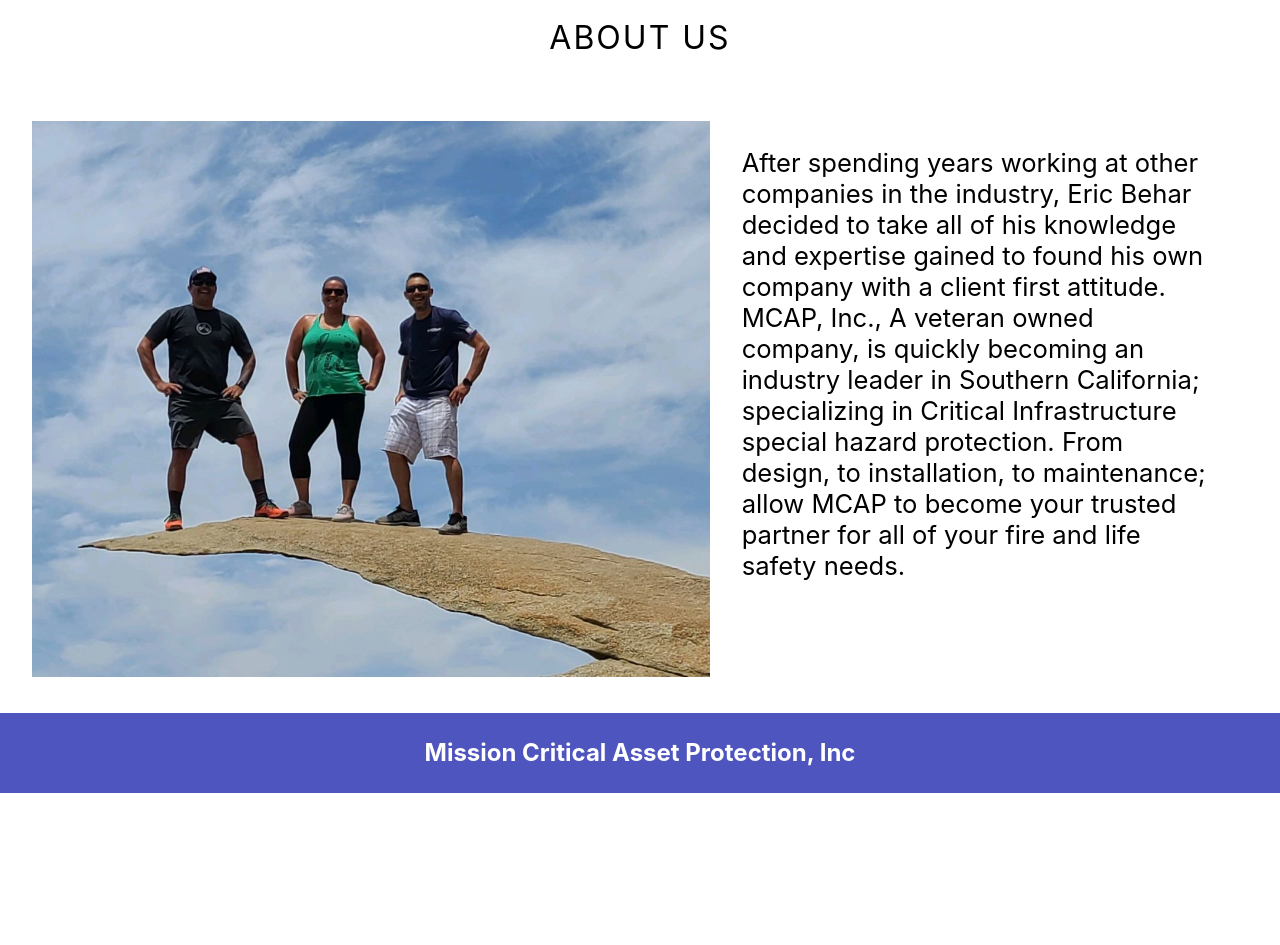
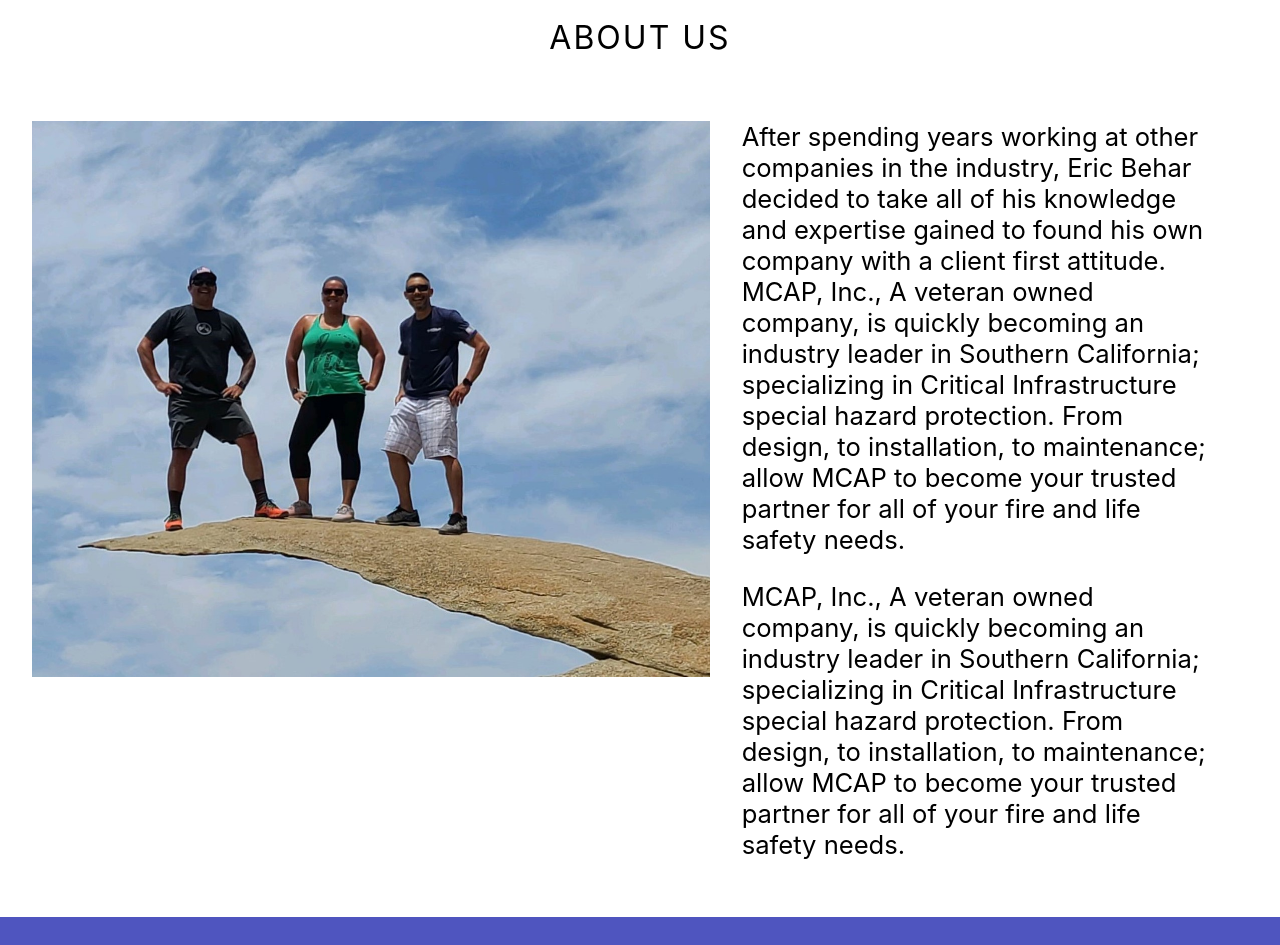
Before and after one commit to kv-n/missioncriticalassetprot, a React (Create React App) app: page / in a window 1280 px wide. Shown: the part 1060-2005 px from the top of the page. Before the commit the page ends 1853 px from the top, so only its background shows below. Built offline with nearby package versions, Linux system fonts and the light colour scheme.

Commit message:
adds link to home learn more btn

```diff
--- a/src/components/Home/Home.js
+++ b/src/components/Home/Home.js
@@ -1,5 +1,7 @@
 import React from 'react'
 import '../../sass/_home.scss'
+
+import { Link } from 'react-router-dom'
 
 import homeAbout from '../../assets/images/home-about/home-about.jpg'
 
@@ -27,7 +29,7 @@
                         <p>From retrofitting an existing system, to building from the ground up, MCAP can provide options for all of your fire alarm and fire suppression needs.</p>
                     </div>
                 </div>
-                <button>Learn More</button>
+                <button><Link to="/services">Learn More</Link></button>
             </div>
             <div className="home__about">
                 <h1 className="home__header">About Us</h1>
@@ -37,6 +39,7 @@
                     </div>
                     <div className="home__about-text">
                         <p>After spending years working at other companies in the industry, Eric Behar decided to take all of his knowledge and expertise gained to found his own company with a client first attitude. MCAP, Inc., A veteran owned company, is quickly becoming an industry leader in Southern California; specializing in Critical Infrastructure special hazard protection. From design, to installation, to maintenance; allow MCAP to become your trusted partner for all of your fire and life safety needs.</p>
+                        <p>MCAP, Inc., A veteran owned company, is quickly becoming an industry leader in Southern California; specializing in Critical Infrastructure special hazard protection. From design, to installation, to maintenance; allow MCAP to become your trusted partner for all of your fire and life safety needs.</p>
                     </div>
                 </div>
             </div>
--- a/src/sass/_home.scss
+++ b/src/sass/_home.scss
@@ -79,6 +79,20 @@
             letter-spacing: 2px;
             font-size: 1.2rem;
             cursor: pointer;
+
+            a:link, a:visited {
+                text-decoration: none;
+                color: #000;
+            }
+
+            &:hover {
+                background: #000;
+
+                a:link, a:visited {
+                    color: #fff;
+                }
+
+            }
         }
     }
 
@@ -100,6 +114,10 @@
                 img {
                     width: 100%;
                 }
+            }
+
+            p:nth-child(1) {
+                margin-top: 0;
             }
 
             .home__about-text {
```
